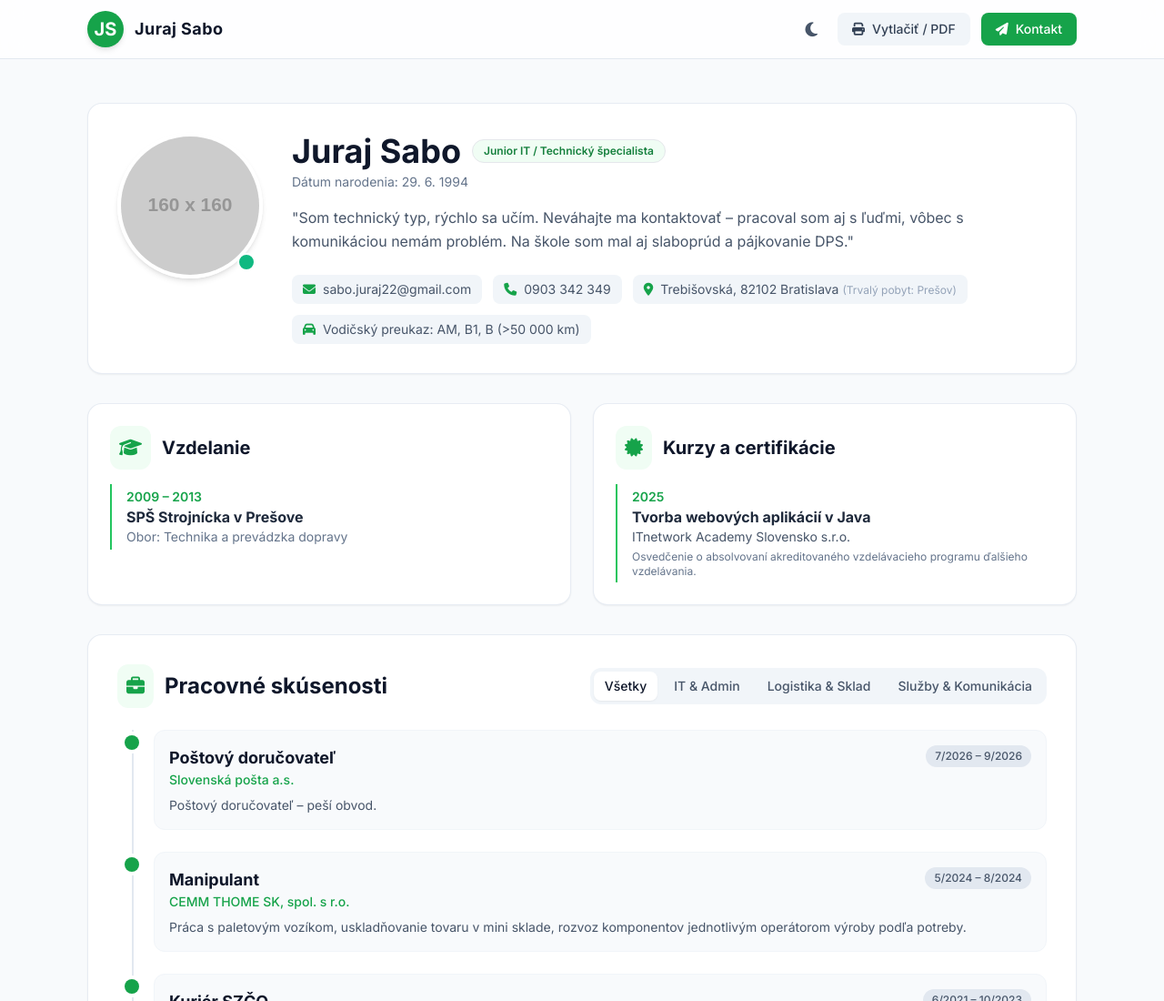
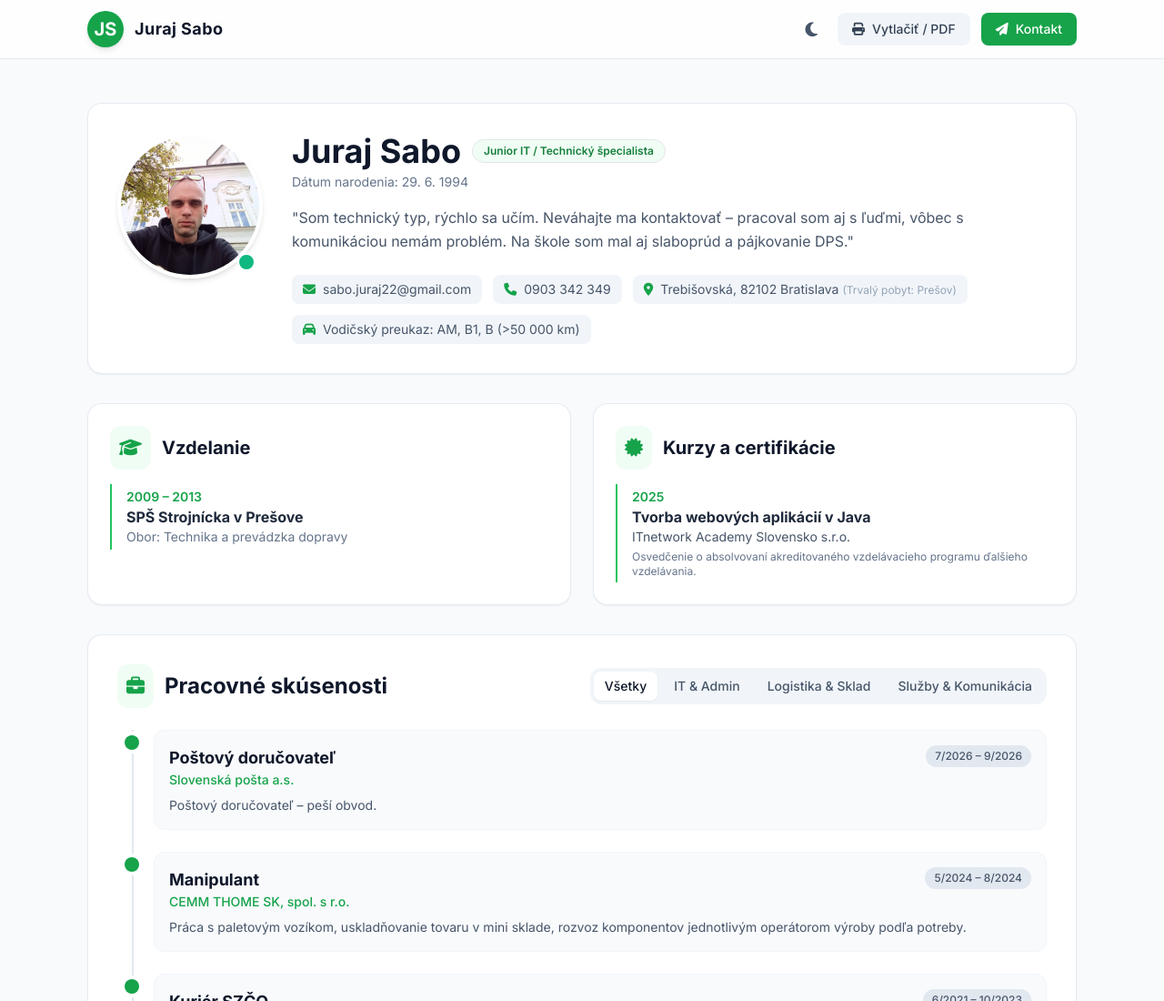
Before and after one commit to JurajSabo123/MY-CV--ivotopis-, a plain HTML site: page index.html in a window 1280 px wide. Shown: the top 1100 px of the page at 91% size. Drawn offline with nearby package versions, Linux system fonts and the light colour scheme; placeholder pictures from the web are drawn by us.

Commit message:
Update index.html

```diff
--- a/index.html
+++ b/index.html
@@ -77,7 +77,7 @@
             <div class="flex flex-col md:flex-row items-center md:items-start gap-6 lg:gap-8">
                 <!-- Avatar / Photo -->
                 <div class="relative shrink-0">
-                    <img src=""
+                    <img src="profilovka 2023.jpg"
                          onerror="this.onerror=null; this.src='https://placehold.co/160x160/16a34a/ffffff?text=JS';"
                          alt="Juraj Sabo"
                          class="w-36 h-36 sm:w-40 sm:h-40 rounded-full object-cover border-4 border-white dark:border-slate-700 shadow-md">
```
